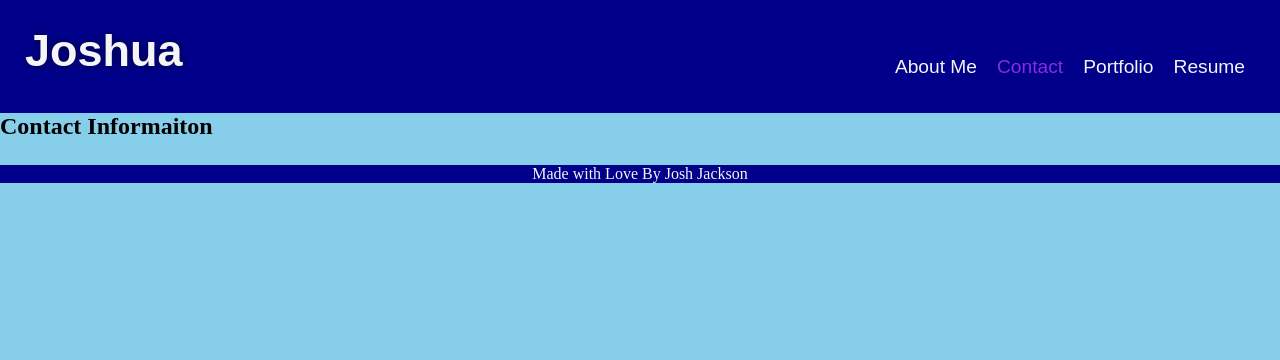
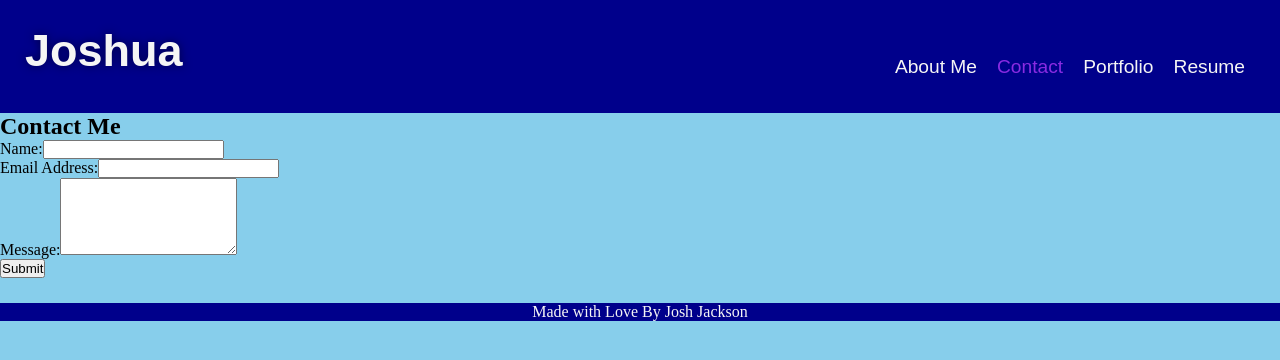
Before and after one commit to Joker282855/display-portfolio, a React (Create React App) app: page /contact in a window 1280 px wide. Shown: the top 360 px of the page. Built offline with nearby package versions, Linux system fonts and the light colour scheme.

Commit message:
got the contact form elements added

```diff
--- a/src/components/About-Me/index.js
+++ b/src/components/About-Me/index.js
@@ -4,7 +4,9 @@
 function About() {
     return (
         <section id="about-me" className="my-5">
+            <br></br>
             <img src={selfPortrait} className="my-2" style={{ width: "20%" }} alt="Myself in a blue suit" />
+            <br></br>
             <h1 id="about">About Me</h1>
             <p>I was born and raised in Provo, Utah. I have four older brothers and one older sister
                 which makes me the youngest member in my family. All of my siblings are married and
--- a/src/components/Contact/index.js
+++ b/src/components/Contact/index.js
@@ -1,13 +1,26 @@
 import React from 'react';
 
-function Contact() {
+function ContactForm() {
     return (
         <section className="my-5">
-            <h2>Contact Informaiton</h2>
-            <div class="list">
-            </div>
+            <h1>Contact Me</h1>
+            <form id="contact-form">
+                <div>
+                    <label htmlFor="name">Name:</label>
+                    <input type="text" name="name" />
+                </div>
+                <div>
+                    <label htmlFor="email">Email Address:</label>
+                    <input type="email" name="email" />
+                </div>
+                <div>
+                    <label htmlFor="message">Message:</label>
+                    <textarea name="message" rows="5" />
+                </div>
+                <button type="submit">Submit</button>
+            </form>
         </section>
-    )
+    );
 }
 
-export default Contact;
+export default ContactForm;
--- a/src/components/Nav/index.js
+++ b/src/components/Nav/index.js
@@ -1,7 +1,7 @@
 import React from "react";
 import { BrowserRouter as Router, Switch, Route, NavLink } from "react-router-dom";
 import About from '../About-Me';
-import Contact from '../Contact';
+import ContactForm from '../Contact';
 import Portfolio from '../Portfolio';
 import Resume from '../Resume';
 
@@ -41,7 +41,7 @@
             </Route>
 
             <Route path='/contact'>
-                <Contact></Contact>
+                <ContactForm></ContactForm>
             </Route>
 
             <Route path='/portfolio'>
```
